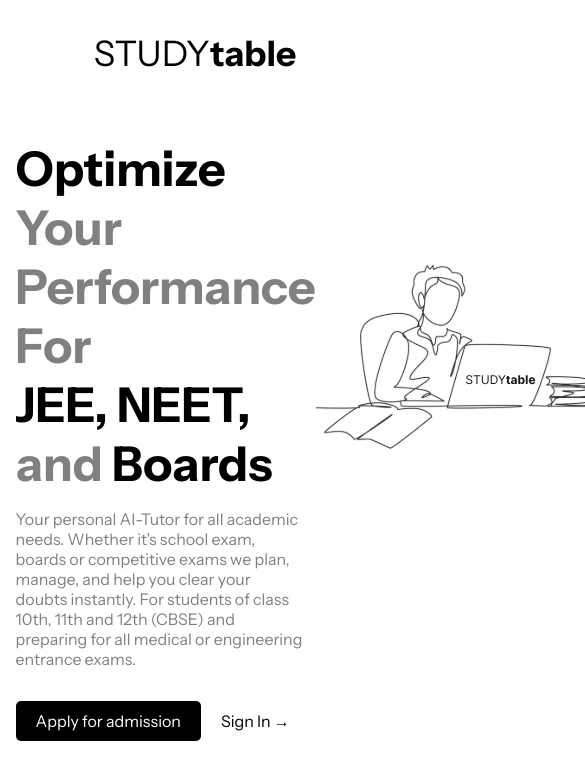
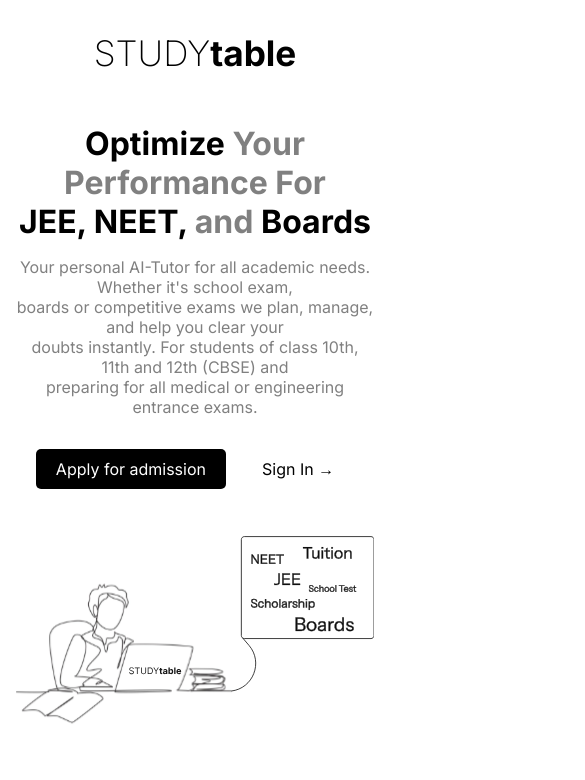
Before and after one commit to harshvyas0803/STUDYtable, a React (Vite) app: page / in a window 390 px wide. Shown: the top 780 px of the page, 585 px wide, since content can reach past the window. Built offline with nearby package versions, Linux system fonts and the light colour scheme.

Commit message:
Updated hero section

```diff
--- a/package.json
+++ b/package.json
@@ -22,6 +22,7 @@
     "eslint-plugin-react-hooks": "^5.1.0",
     "eslint-plugin-react-refresh": "^0.4.19",
     "globals": "^15.15.0",
-    "vite": "^6.2.0"
+    "vite": "^6.2.0",
+    "vite-plugin-svgr": "^4.3.0"
   }
 }
--- a/src/Home.css
+++ b/src/Home.css
@@ -4,16 +4,14 @@
   margin: 0;
   padding: 0;
   box-sizing: border-box;
-
-  font-family: "Instrument Sans", sans-serif;
+  font-family: "Inter", sans-serif; /* Changed to "Inter" for consistency */
 }
 
-
 .title {
-  font-family: "Inter", sans-serif;
   text-align: center;
   font-size: 2.2rem;
   margin-top: 2rem;
+
 }
 
 .study {
@@ -24,30 +22,31 @@
   font-weight: 700;
 }
 
-
 .parent-container {
   width: 92vw;
   margin-left: auto;
   margin-right: auto;
-
+  margin-top: 5rem;
 }
 
 .hero-container {
   display: flex;
-  margin-top: 4rem;
+  margin-top: 3rem;
 }
 
-.left-of-hero{
+.left-of-hero {
+  flex: 1;
+}
+
+.right-of-hero {
   flex: 1;
 
 }
-.right-of-hero{
-    flex: 1;
 
-}
 .hero-title {
   color: gray;
   font-size: 3rem;
+
 }
 
 .hero-title .optimize,
@@ -57,16 +56,50 @@
   color: black;
 }
 
-
-
-
-.hero-buttons{
+.hero-buttons {
   margin-top: 2rem;
+  display: flex;
+  gap: 1rem;
 }
-
-
 
 .hero-description {
   margin-top: 1rem;
   color: gray;
 }
+
+.hero-img {
+  width: 100%;
+  height: auto ;
+
+  margin-top: -80px;
+}
+
+/* Responsive Styles */
+@media (max-width: 768px) {
+  .hero-container {
+    flex-direction: column;
+    margin-top: -30px;
+  }
+
+  .left-of-hero,
+  .right-of-hero {
+    flex: none;
+    width: 100%;
+  }
+
+  .hero-title {
+    font-size: 2rem;
+    text-align: center;
+  }
+
+  .hero-description {
+    text-align: center;
+  }
+
+  .hero-buttons {
+    justify-content: center;
+  }
+  .right-of-hero{
+    margin-top: 5rem;
+  }
+}
```
Also changed, not shown: 1 other file (tests, documents, lock files or other folders). Lines whose indentation alone changed are shown as unchanged.
